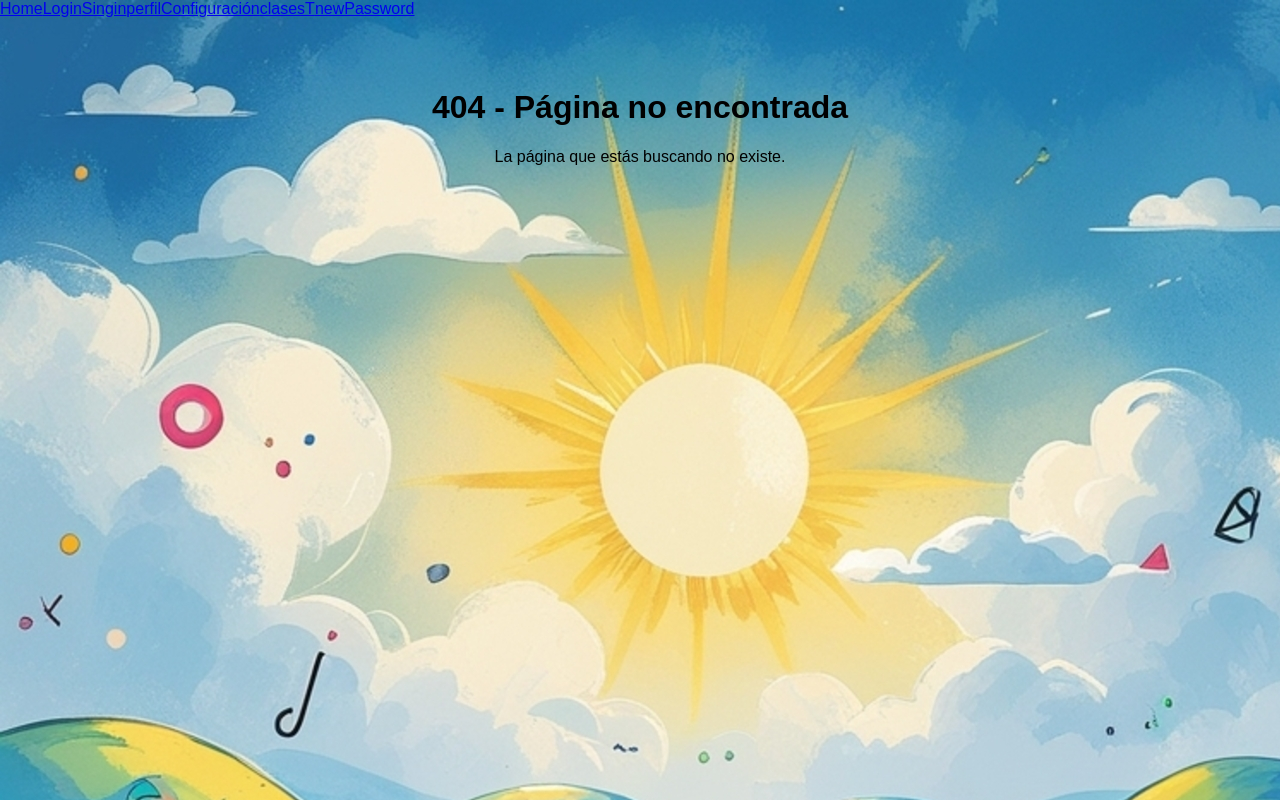
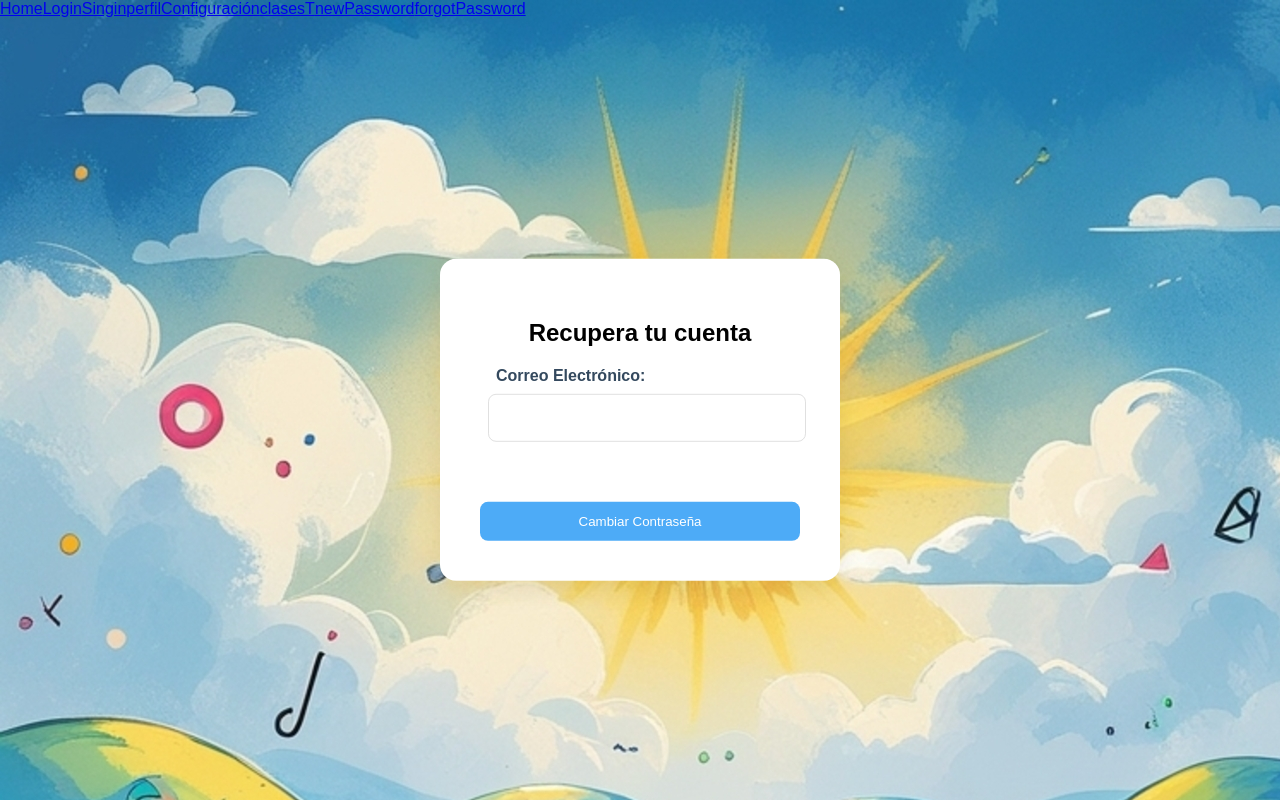
Before and after one commit to gamificacionuniminuto/proyectofinalfronts, a React (Create React App) app: page /forgotPassword in a window 1280 px wide. Before the commit this address had no page. Built offline with nearby package versions, Linux system fonts and the light colour scheme.

Commit message:
se crea pagina para recuperar contraseña

```diff
--- a/src/App.js
+++ b/src/App.js
@@ -7,6 +7,8 @@ import Singin from './paginas/singin/singin.js'
 import Profile from './paginas/profile/profile.js'
 import Configuracion from './paginas/configuracion/configuracion.js';
 import NewPassword from './paginas/newPassword/newPassword.js';
+import ForgotPassword from './paginas/forgotpassword/ForgotPassword.js'
+
 
 
 import { Link } from 'react-router-dom';
@@ -26,6 +28,8 @@ function App() {
           <Link to="/configuracion">Configuración</Link>
           <Link to="/clasesT">clasesT</Link>
           <Link to="/newPassword">newPassword</Link>
+          <Link to="/forgotPassword">forgotPassword</Link>
+
           {/* Puedes agregar más enlaces aquí según sea necesario */}
         </nav>
         {/* Puedes agregar un header/navbar común aquí si lo necesitas */}
@@ -39,6 +43,7 @@ function App() {
           <Route path="/configuracion" element={<Configuracion/>}/>
           <Route path="/clasesTransicion" element={<clasesTransicion/>}/>
           <Route path="/newPassword" element={<NewPassword/>}/>
+          <Route path="/forgotPassword" element={<ForgotPassword/>}/>
 
           <Route path="*" element={<NotFound />} />
         </Routes>
--- /dev/null
+++ b/src/paginas/forgotpassword/ForgotPassword.js
@@ -0,0 +1,79 @@
+import React, { useState } from 'react';
+import '../singin/singin.css';
+import { useNavigate } from 'react-router-dom';
+import Swal from 'sweetalert2';
+
+const SingIn = () => {
+  const [email, setEmail] = useState('');
+  const [error, setError] = useState('');
+  const navigate = useNavigate();
+
+  const handleSubmit = async (e) => {
+    e.preventDefault();
+    setError('');
+
+    if (!email) {
+      setError('Por favor completa todos los campos');
+      return;
+    }
+
+    if (!/\S+@\S+\.\S+/.test(email)) {
+      setError('Por favor ingresa un correo electrónico válido');
+      return;
+    }
+
+    try {
+      const response = await fetch('http://localhost:3001/api/olvide-password', {
+        method: 'POST',
+        headers: { 'Content-Type': 'application/json' },
+        body: JSON.stringify({ email}),
+      });
+      const data = await response.json();
+      if (response.ok) {
+        Swal.fire({
+          title: '¡Éxito!',
+          text: 'Te enviamos un código de verificación a tu correo electrónico',
+          icon: 'success',
+          confirmButtonText: 'Aceptar',
+          timer: 3000,
+          timerProgressBar: true,
+        }).then(() => {
+          navigate('/newPassword');
+        });
+      } else {
+        setError(data.message || 'No se pudo actualizar la contraseña. Verifica los campos ingresados.');
+        setTimeout(() => setError(''), 3000);
+      }
+    } catch (error) {
+      console.error('Error:', error);
+      setError('Error al conectar con el servidor');
+      setTimeout(() => setError(''), 3000);
+    }
+    };
+
+  return (
+    <div className="singin-container">
+      <h2>Recupera tu cuenta</h2>
+
+      {error && <div className="error-message">{error}</div>}
+
+      <form onSubmit={handleSubmit}>
+        <div className="form-group">
+          <label htmlFor="email">Correo Electrónico:</label>
+          <input
+            type="email"
+            id="email"
+            value={email}
+            onChange={(e) => setEmail(e.target.value)}
+            required
+          />
+        </div>
+               <button type="submit" className="login-button">
+          Cambiar Contraseña
+        </button>
+      </form>
+    </div>
+  );
+};
+
+export default SingIn;
```
